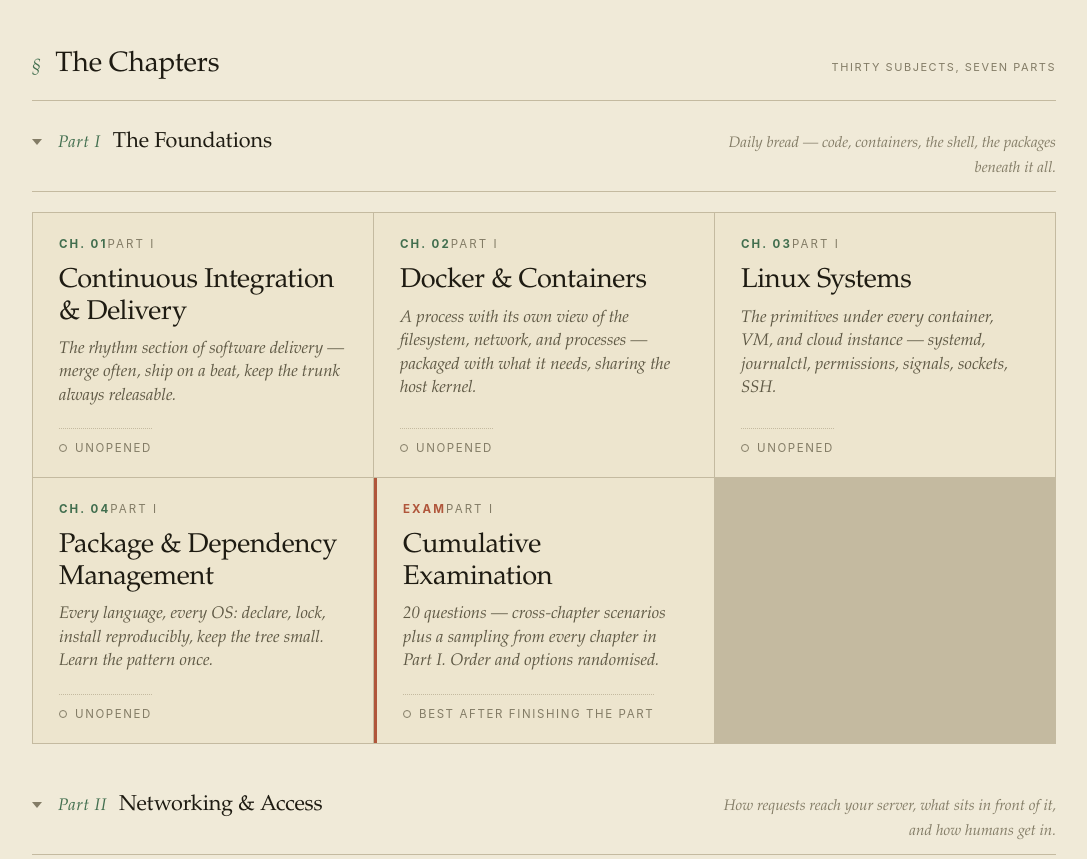
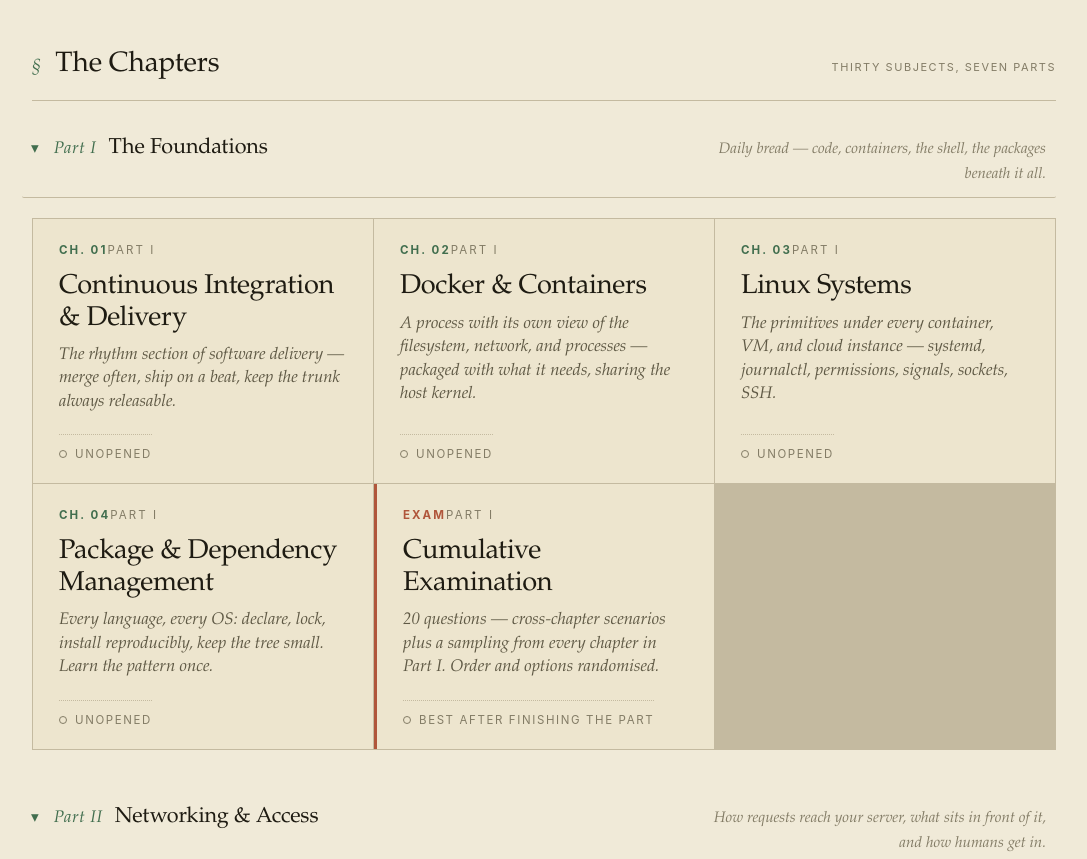
Before and after one commit to amitKriaf/DevOps101, a plain HTML site: page index.html in a window 1280 px wide. Shown: the part 986-1845 px from the top of the page, without its empty margins (96-1183 px from the left). Drawn offline with Linux system fonts and the light colour scheme.

Commit message:
Add files via upload

```diff
--- a/index.html
+++ b/index.html
@@ -1,5 +1,5 @@
 <title>The Practitioner's Field Manual to DevOps</title>
-<link rel="stylesheet" href="manual.css?v=3">
+<link rel="stylesheet" href="manual.css?v=4">
 
 <div class="app">
   <div class="masthead">
@@ -86,7 +86,7 @@
 </div>
 
 
-<script src="topics.js?v=3"></script>
-<script src="definitions.js?v=3"></script>
-<script src="part-exams.js?v=3"></script>
-<script src="manual.js?v=3"></script>
+<script src="topics.js?v=4"></script>
+<script src="definitions.js?v=4"></script>
+<script src="part-exams.js?v=4"></script>
+<script src="manual.js?v=4"></script>
--- a/manual.css
+++ b/manual.css
@@ -998,25 +998,32 @@
     align-items: baseline;
     gap: 12px;
     margin-bottom: 20px;
-    padding-bottom: 10px;
+    padding: 6px 10px 10px 6px;
+    margin-left: -10px;
     border-bottom: 1px solid var(--rule);
+    border-radius: 2px;
     cursor: pointer;
     user-select: none;
-    transition: border-color .12s;
+    transition: background .12s, border-color .12s;
   }
-  .part-header:hover { border-bottom-color: var(--ink-2); }
+  .part-header:hover {
+    background: var(--surface);
+    border-bottom-color: var(--ink-2);
+  }
+  .part-header:focus-visible {
+    outline: 2px solid var(--accent);
+    outline-offset: 2px;
+  }
   .part-caret {
     display: inline-block;
-    width: 0;
-    height: 0;
-    border-left: 5px solid transparent;
-    border-right: 5px solid transparent;
-    border-top: 6px solid var(--ink-3);
-    margin-right: 4px;
-    transform-origin: 50% 30%;
+    color: var(--accent);
+    font-size: 0.85em;
+    line-height: 1;
+    transform-origin: 50% 55%;
     transition: transform .18s ease;
-    position: relative;
-    top: -2px;
+    width: 0.9em;
+    text-align: center;
+    flex-shrink: 0;
   }
   .part-section.collapsed .part-caret {
     transform: rotate(-90deg);
--- a/manual.js
+++ b/manual.js
@@ -124,7 +124,7 @@
       if (state.folded[partIdx]) section.classList.add('collapsed');
       section.innerHTML = `
         <div class="part-header" role="button" tabindex="0" aria-expanded="${!state.folded[partIdx]}">
-          <span class="part-caret" aria-hidden="true"></span>
+          <span class="part-caret" aria-hidden="true">▾</span>
           <span class="part-num">Part ${part.roman}</span>
           <h3 class="part-title">${part.title}</h3>
           <span class="part-desc">${part.desc}</span>
```
